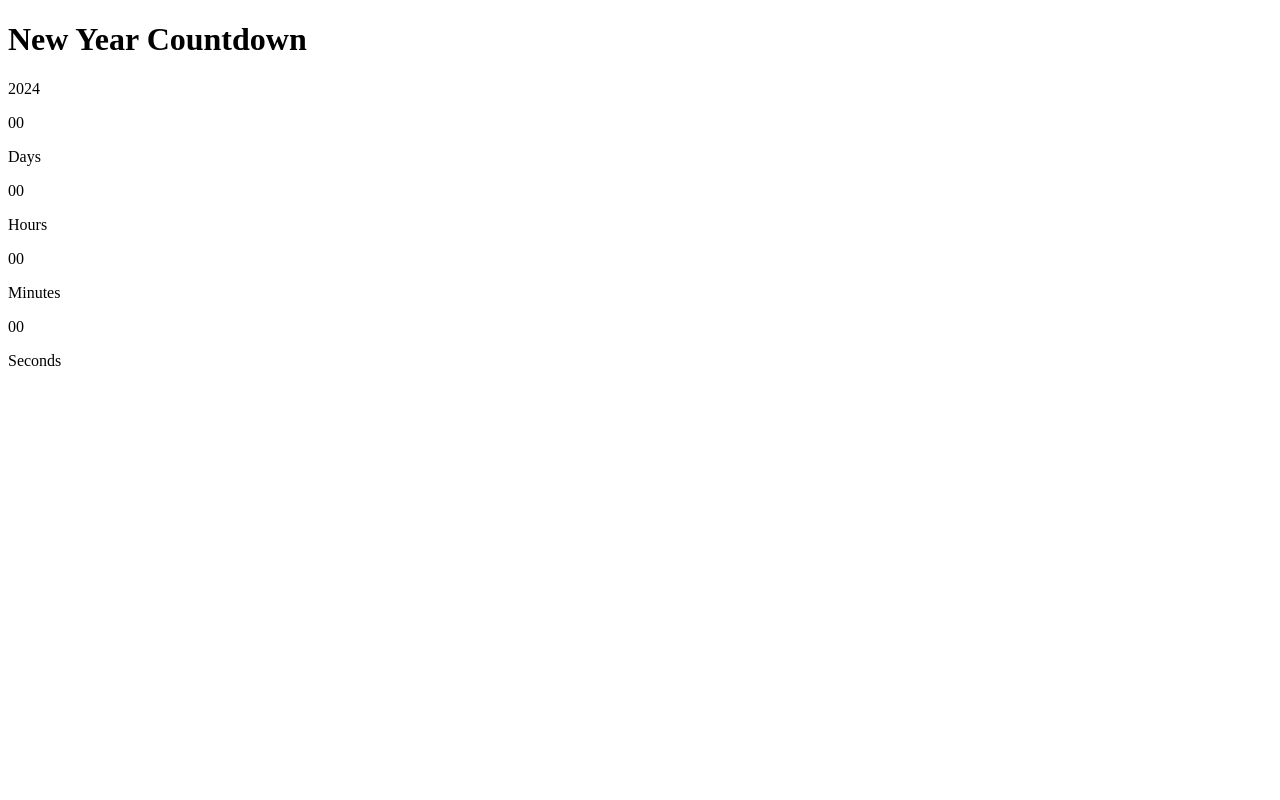
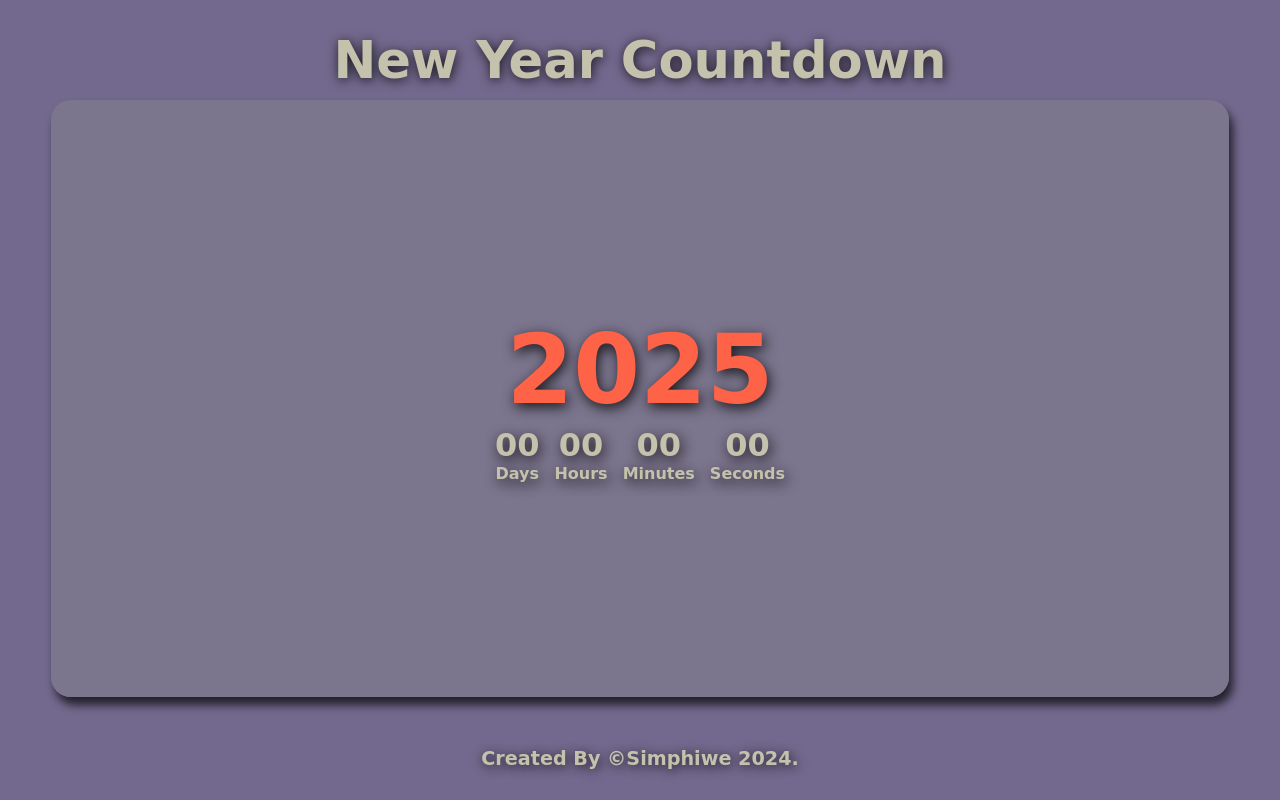
Before and after one commit to DeeBest/new-year-countdown, a plain HTML site: page index.html in a window 1280 px wide. Drawn offline with Linux system fonts and the light colour scheme; a web font is replaced by a local one.

Commit message:
added styling

```diff
--- a/index.css
+++ b/index.css
@@ -0,0 +1,79 @@
+@import url('https://fonts.googleapis.com/css2?family=Lugrasimo&display=swap');
+
+* {
+  margin: 0;
+  padding: 0;
+  box-sizing: border-box;
+  font-family: 'Lugrasimo', cursive, Impact, Haettenschweiler,
+    'Arial Narrow Bold', sans-serif;
+}
+body {
+  display: flex;
+  flex-direction: column;
+  padding: 20px;
+  background-color: #73698e;
+  color: #c4c2ac;
+  min-width: 100%;
+  min-height: 100vh;
+}
+header,
+main,
+footer {
+  min-width: 100%;
+}
+header,
+footer {
+  text-align: center;
+  text-shadow: 1px 1.5px 12px rgba(0, 0, 0, 0.8);
+  padding: 10px 5px;
+}
+header {
+  font-size: 1.6rem;
+}
+main {
+  flex: 1;
+  display: flex;
+  justify-content: center;
+}
+footer {
+  font-size: 1.2rem;
+  font-weight: 560;
+  padding-top: 50px;
+}
+#container {
+  display: flex;
+  flex-direction: column;
+  text-align: center;
+  justify-content: center;
+  align-items: center;
+  min-width: 95%;
+  background-color: hsla(256, 9%, 51%, 0.9);
+  padding: 60px 20px;
+  border: none;
+  outline: none;
+  border-radius: 20px;
+  box-shadow: 4px 8px 10px rgba(0, 0, 0, 0.7);
+  text-shadow: 2px 4px 13px rgba(0, 0, 0, 0.8);
+  overflow: hidden;
+}
+#year {
+  font-size: 6rem;
+  font-weight: 700;
+  color: tomato;
+}
+#counters-div {
+  display: flex;
+  gap: 15px;
+}
+.counter-container {
+  display: flex;
+  flex-direction: column;
+}
+.counter {
+  font-size: 2rem;
+  font-weight: 650;
+}
+.counter-text {
+  font-size: 1rem;
+  font-weight: 600;
+}
--- a/index.html
+++ b/index.html
@@ -15,6 +15,7 @@
     <main>
       <div id="container">
         <p id="year">2024</p>
+        <div id="counters-div">
           <div class="counter-container" id="days-container">
             <p class="counter" id="days-counter">00</p>
             <p class="counter-text">Days</p>
@@ -32,6 +33,10 @@
             <p class="counter-text">Seconds</p>
           </div>
         </div>
+      </div>
     </main>
+    <footer>
+      <p id="footer-paragraph"></p>
+    </footer>
   </body>
 </html>
--- a/index.js
+++ b/index.js
@@ -0,0 +1,7 @@
+const currentYear = new Date().getFullYear();
+
+const footerParagraph = document.getElementById('footer-paragraph');
+footerParagraph.textContent = `Created By \xA9Simphiwe ${currentYear}.`;
+
+const year = document.getElementById('year');
+year.textContent = new Date().getFullYear() + 1;
```
Lines whose indentation alone changed are shown as unchanged.
